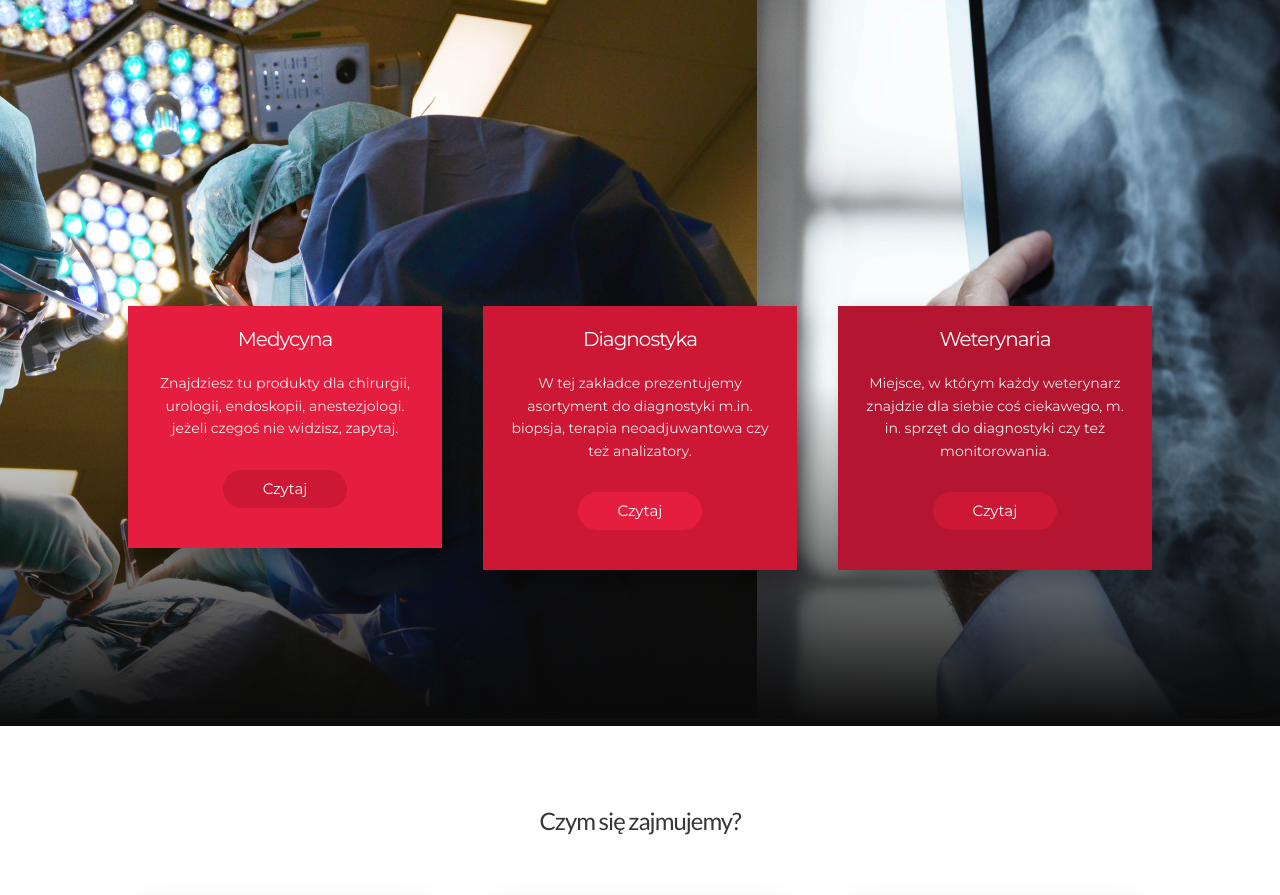
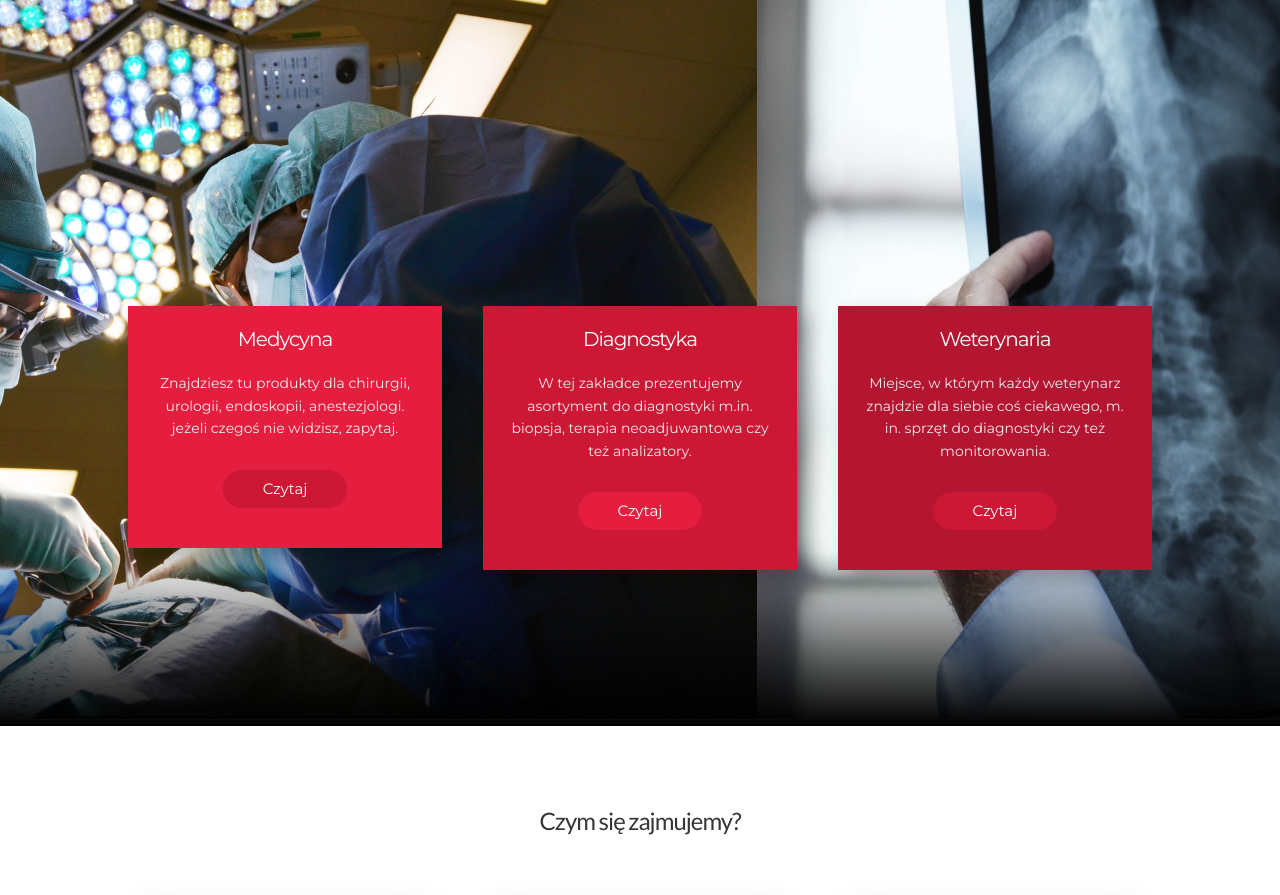
Before and after one commit to hergerr/seedmed-web-project, a PHP site: page / in a window 1280 px wide. Shown: the part 175-1070 px from the top of the page. Run offline with PHP 8.4, Linux system fonts and the light colour scheme; some libraries are stand-ins or nearby versions.

Commit message:
Changed slider gradient

```diff
--- a/css/index.css
+++ b/css/index.css
@@ -16,11 +16,11 @@
     top: 0;
     left: 0;
     width: 100%;
-    background: rgb(10, 10, 10);
-    background: -moz-linear-gradient(0deg, rgba(10, 10, 10, 1) 0%, rgba(255, 255, 255, 0) 47%);
-    background: -webkit-linear-gradient(0deg, rgba(10, 10, 10, 1) 0%, rgba(255, 255, 255, 0) 47%);
-    background: linear-gradient(0deg, rgba(10, 10, 10, 1) 0%, rgba(255, 255, 255, 0) 47%);
-    filter: progid:DXImageTransform.Microsoft.gradient(startColorstr="#0a0a0a", endColorstr="#ffffff", GradientType=1);
+background: rgb(0,0,0);
+background: -moz-linear-gradient(0deg, rgba(0,0,0,1) 0%, rgba(255,255,255,0) 24%);
+background: -webkit-linear-gradient(0deg, rgba(0,0,0,1) 0%, rgba(255,255,255,0) 24%);
+background: linear-gradient(0deg, rgba(0,0,0,1) 0%, rgba(255,255,255,0) 24%);
+filter: progid:DXImageTransform.Microsoft.gradient(startColorstr="#000000",endColorstr="#ffffff",GradientType=1);
     z-index: 50;
 }
 
```
